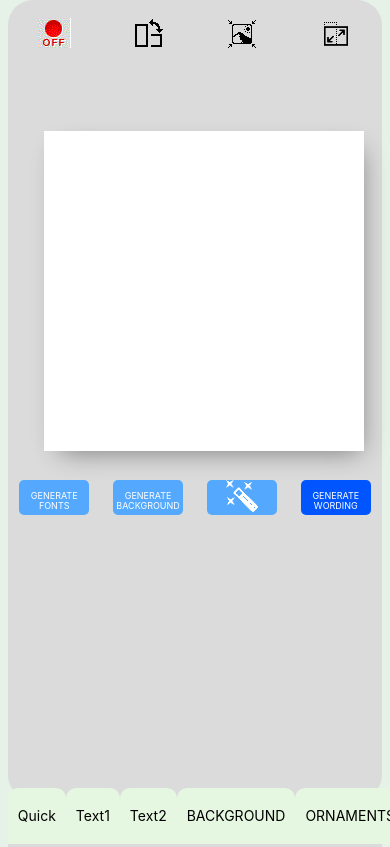
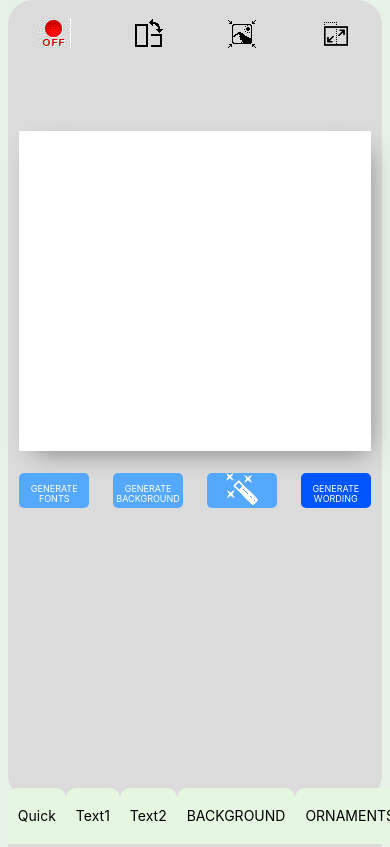
Before and after one commit to Theodore-Kelechukwu-Onyejiaku/quote-maker, a plain HTML site: page index.html in a window 390 px wide. Shown: the top 847 px of the page. Drawn offline with nearby package versions, Linux system fonts and the light colour scheme.

Commit message:
modify mobile view

```diff
--- a/css/style.css
+++ b/css/style.css
@@ -267,9 +267,7 @@ body{
 
 @media screen and (max-width: 700px){
     .editor{
-        width:320px;
         height:320px;
-        margin: 7%;
         margin-top:20%;
     }
 
```
